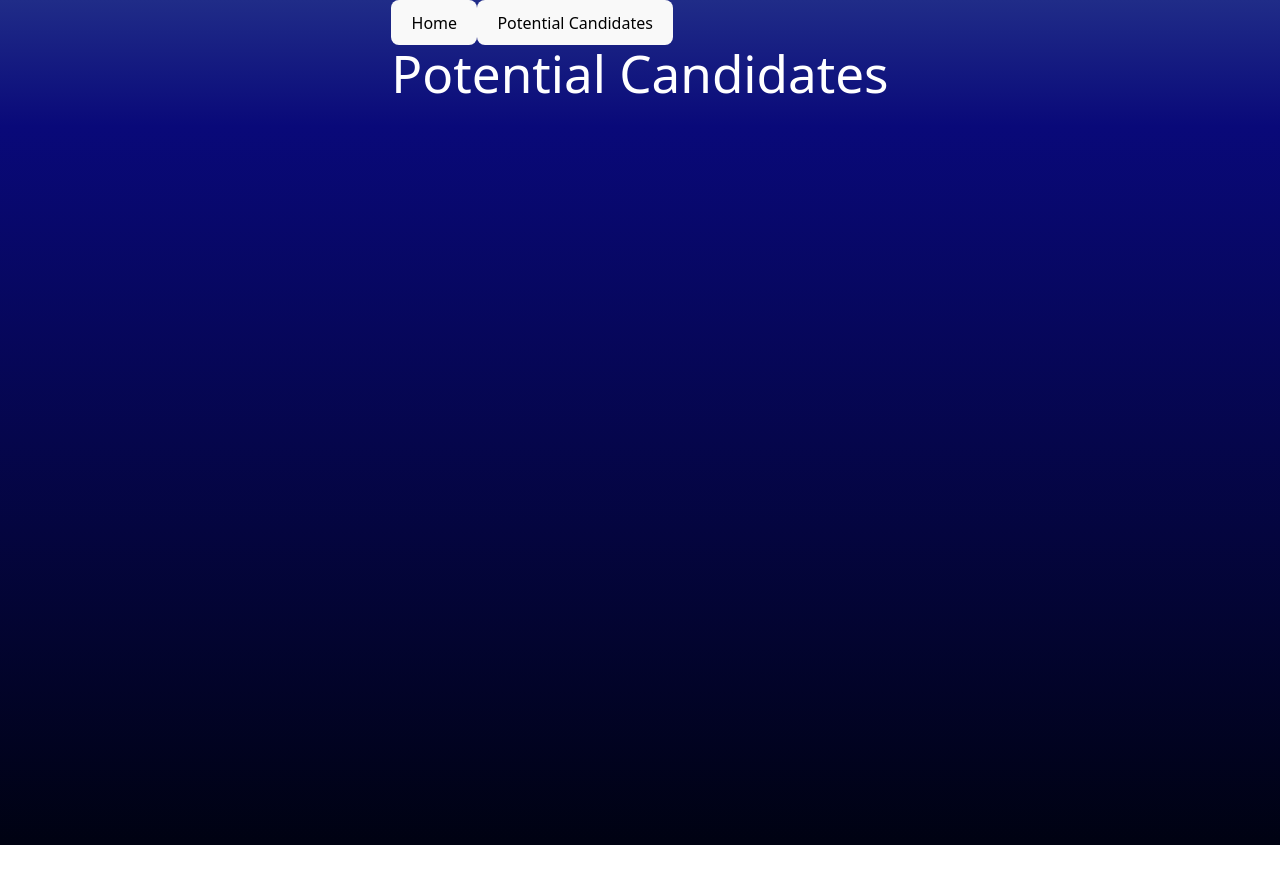
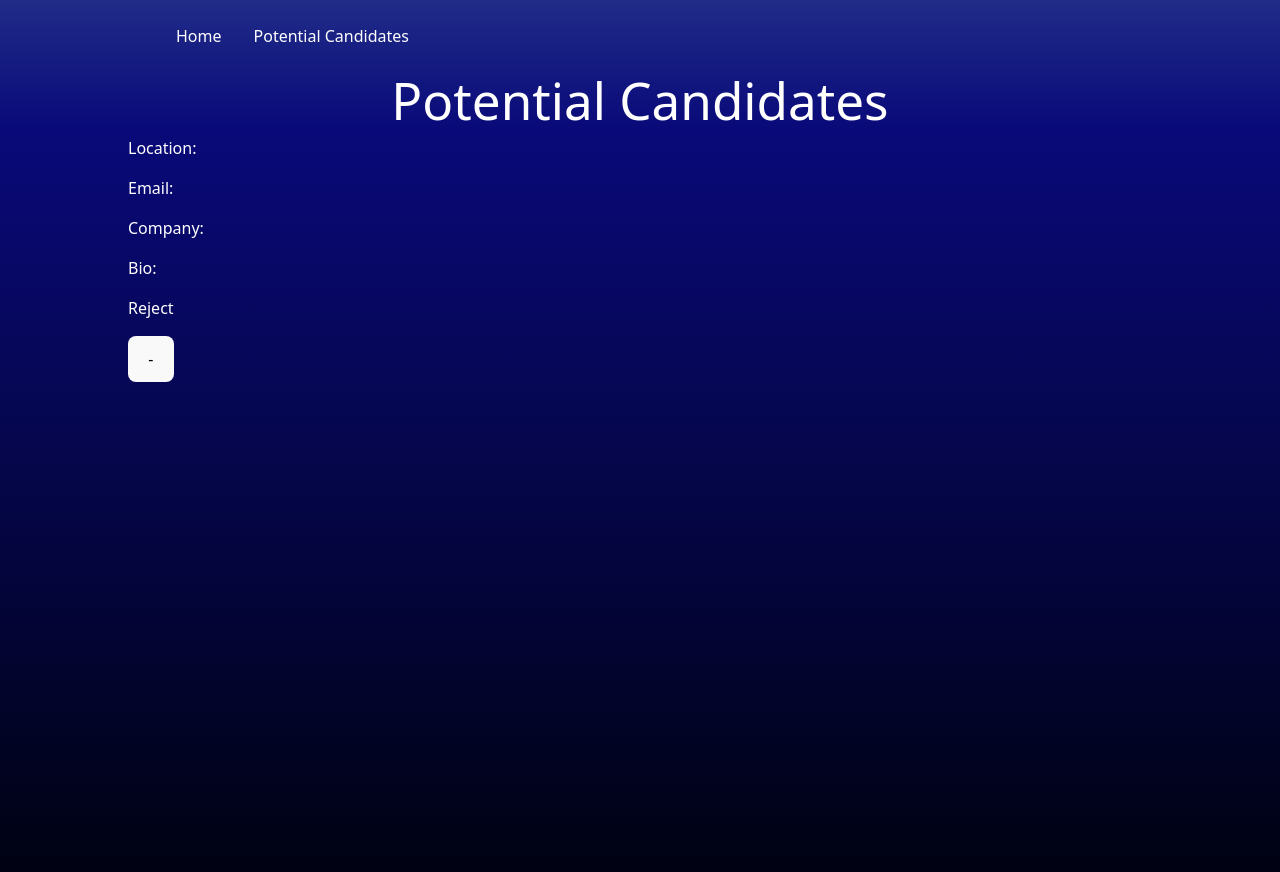
Before and after one commit to joshcord99/Find-A-Programmer, a React (Vite) app: page /SavedCandidates in a window 1280 px wide. Before the commit the page ends 845 px from the top, so only its background shows below. Built offline with nearby package versions, Linux system fonts and the light colour scheme.

Commit message:
finished front card

```diff
--- a/src/components/Nav.tsx
+++ b/src/components/Nav.tsx
@@ -5,12 +5,15 @@ const Nav = () => {
 
   return (
     <>
-      <button onClick={() => navigate('/')}>
+    <div className='nav'>
+      <button className='nav-link' onClick={() => navigate('/')}>
         Home
       </button>
-      <button onClick={() => navigate('/SavedCandidates')}>
+
+      <button className='nav-link' onClick={() => navigate('/SavedCandidates')}>
         Potential Candidates
       </button>
+      </div>
     </>
   );
 };
--- a/src/index.css
+++ b/src/index.css
@@ -1,4 +1,6 @@
 @import url('https://fonts.googleapis.com/css2?family=Inter+Tight:ital,wght@0,100..900;1,100..900&display=swap');
+
+
 
 :root {
   font-family: 'Inter Tight', system-ui, Avenir, Helvetica, Arial, sans-serif;
--- a/src/interfaces/Candidate.interface.tsx
+++ b/src/interfaces/Candidate.interface.tsx
@@ -6,8 +6,9 @@ interface Candidate {
     avatar: string;
     html_url: string;
     location?: string;
-    email?: string;
+    email: string;
     company?: string;
+    bio: string;
   };
 
   export default Candidate;
--- a/src/pages/CandidateSearch.tsx
+++ b/src/pages/CandidateSearch.tsx
@@ -1,6 +1,7 @@
 import { useState, useEffect } from 'react';
 import { searchGithub, searchGithubUser } from '../api/API';
 import Candidate from '../interfaces/Candidate.interface';
+import SavedCandidates from './SavedCandidates';
 
 const CandidateSearch = () => {
 
@@ -13,14 +14,14 @@ const CandidateSearch = () => {
     html_url: "",
     location: "",
     email: "",
-    company: ""
+    company: "",
+    bio:""
   });
 
   const [currentIndex, setCurrentIndex] = useState(0);
 
   function goNext() {
     setCurrentIndex(currentIndex + 1);
-
     setCurrentUser(allUsers[currentIndex])
     searchGithubUser(allUsers[currentIndex].login)
       .then(userData => {
@@ -32,7 +33,8 @@ const CandidateSearch = () => {
           html_url: userData.html_url,
           location: userData.location || "No location provided.",
           email: userData.email,
-          company: userData.company
+          company: userData.company,
+          bio: userData.bio
         })
       })
   }
@@ -53,7 +55,8 @@ const CandidateSearch = () => {
               html_url: userData.html_url,
               location: userData.location || "No location provided.",
               email: userData.email,
-              company: userData.company
+              company: userData.company,
+              bio: userData.bio
             })
           })
       })
@@ -62,22 +65,24 @@ const CandidateSearch = () => {
 
   return (
     <>
-      <h1>CandidateSearch</h1>;
+      <h1>CandidateSearch</h1>
 
       <div className="card" style={{ width: '18rem' }}>
-        <img src="..." className="card-img-top" alt="..." />
+        <img src={currentUser.avatar} className="card-img-top" alt="image of person" />
         <div className="card-body">
           <h5 className="card-title">{currentUser.id}</h5>
           <p className="card-text">Location: {currentUser.location}</p>
-          <p className="card-text">Email: </p>
-          <p className="card-text">Company: </p>
-          <p className="card-text">Bio: </p>
+          <p className="card-text">Email: {currentUser.email} </p>
+          <p className="card-text">Company: {currentUser.company} </p>
+          <p className="card-text">Bio: {currentUser.bio}</p>
         </div>
       </div>
 
-      <button onClick={goNext}>Next Candidate</button>
+      <div className='button'>
+      <button onClick={goNext}>-</button>
+      <button onClick={SavedCandidates} >+</button>
+      </div>
 
-      <button>Save Candidate</button>
     </>)
 };
 
--- a/src/pages/SavedCandidates.tsx
+++ b/src/pages/SavedCandidates.tsx
@@ -2,7 +2,19 @@ const SavedCandidates = () => {
   return (
     <>
       <h1>Potential Candidates</h1>
+      <div className="table" >
+        <div className="card-body">
+          <h5 className="card-title"></h5>
+          <p className="card-text">Location: </p>
+          <p className="card-text">Email: </p>
+          <p className="card-text">Company: </p>
+          <p className="card-text">Bio: </p>
+          <p className="card-text">Reject</p>
+          <button>-</button>
+        </div>
+      </div>
     </>
+
   );
 };
 
```
Also changed, not shown: 1 other file (tests, documents, lock files or other folders).
